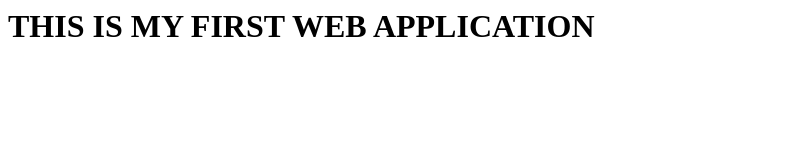
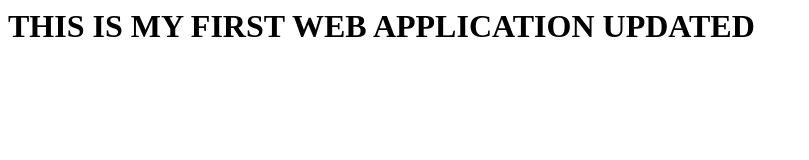
Before and after one commit to dbhavani82/UPDATED-WEB-APPLICATION, a plain HTML site: page index.html in a window 1280 px wide. Shown: the whole page, without its empty margins (0-809 px from the left). Drawn offline with Linux system fonts and the light colour scheme.

Commit message:
Update index.html

```diff
--- a/index.html
+++ b/index.html
@@ -1 +1 @@
-<h1> THIS IS MY FIRST WEB APPLICATION </h1>
+<h1> THIS IS MY FIRST WEB APPLICATION UPDATED</h1>
```
